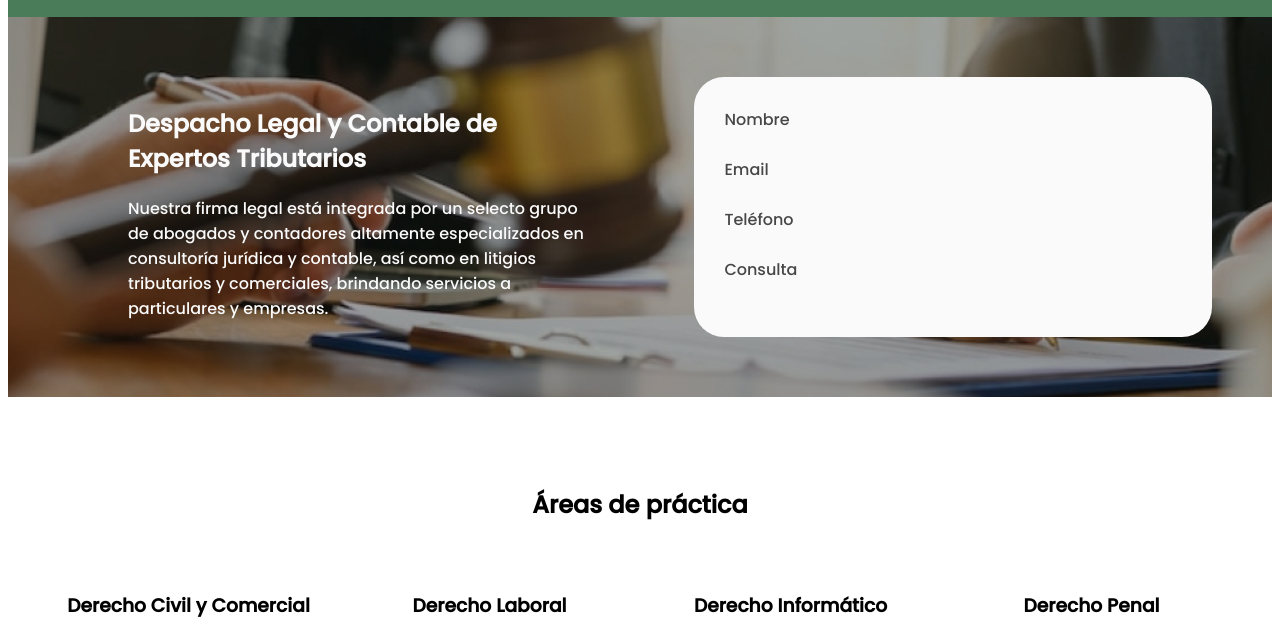
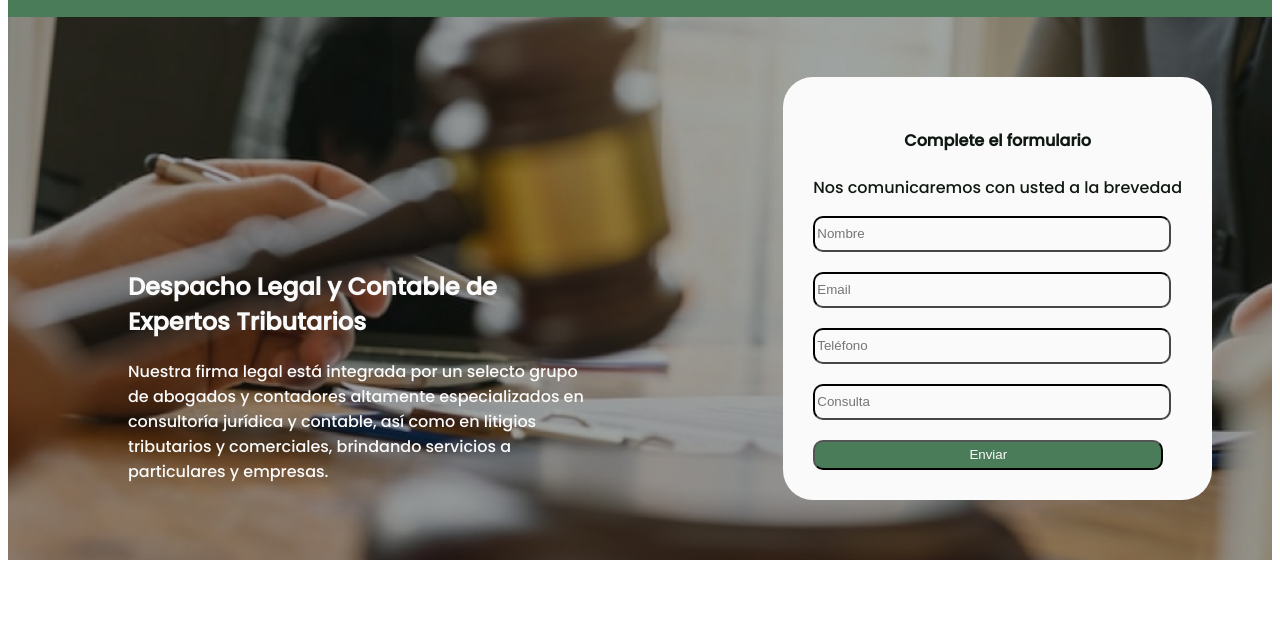
Before and after one commit to natcamh/estudio_abogados, a plain HTML site: page index.html in a window 1280 px wide. Shown: the part 101-736 px from the top of the page. Drawn offline with Linux system fonts and the light colour scheme.

Commit message:
Estilos de formulario y boton enviar

```diff
--- a/index.html
+++ b/index.html
@@ -21,10 +21,15 @@
             <p>Nuestra firma legal está integrada por un selecto grupo de abogados y contadores altamente especializados en consultoría jurídica y contable, así como en litigios tributarios y comerciales, brindando servicios a particulares y empresas.</p>
             </div>
             <div class="form">
-                <div id="form-ele">Nombre</div>
-                <div id="form-ele">Email</div>
-                <div id="form-ele">Teléfono</div>
-                <div id="form-ele">Consulta</div>
+                <div class="text-form">
+                <h4>Complete el formulario</h4>
+                <p>Nos comunicaremos con usted a la brevedad</p>
+                </div>
+                <input id="form-ele" name="nombre" placeholder="Nombre"></input>
+                <input id="form-ele" name="email" placeholder="Email"></input>
+                <input id="form-ele" name="tel" placeholder="Teléfono"></input>
+                <input id="form-ele" name="consulta" placeholder="Consulta"></input>
+                <button class="btn">Enviar</button>
             </div>
         </div>
         <h2 class="h2">Áreas de práctica</h2>
--- a/styles/styles.css
+++ b/styles/styles.css
@@ -38,24 +38,39 @@
 }
 
 .form{
-    width: 40%;
+    width: minx-content;
     border-radius: 30px;
+    border: #0F1912;
+    border-width: 30px;
     border-color: #4A7C59;
     background-color: #FAFAFA;
     padding: 30px;
-    border-width: 100px;
+    color: #0F1912;
+    display: grid;
+    justify-content: center;
 }
 
+.text-form{
+    text-align: center;
+}
 #form-ele{
-    width: 35%;
-    height: 50px;
-    border-radius: 100px;
+    width: 350px;
+    height: 30px;
+    border-radius: 10px;
     border-color: #474747;
     color: #474747;
     background-color: #FAFAFA;
-    border-width: 30px;
+    margin-bottom: 20px;
 }
 
+.btn{
+    border-radius: 10px;
+    background-color:#4A7C59;
+    color: #FAFAFA;
+    height: 30px;
+    width: 350px;
+    border-radius: 10px;
+}
 /*Sección Áreas de Práctica*/
 .h2{
     text-align: center;
```
